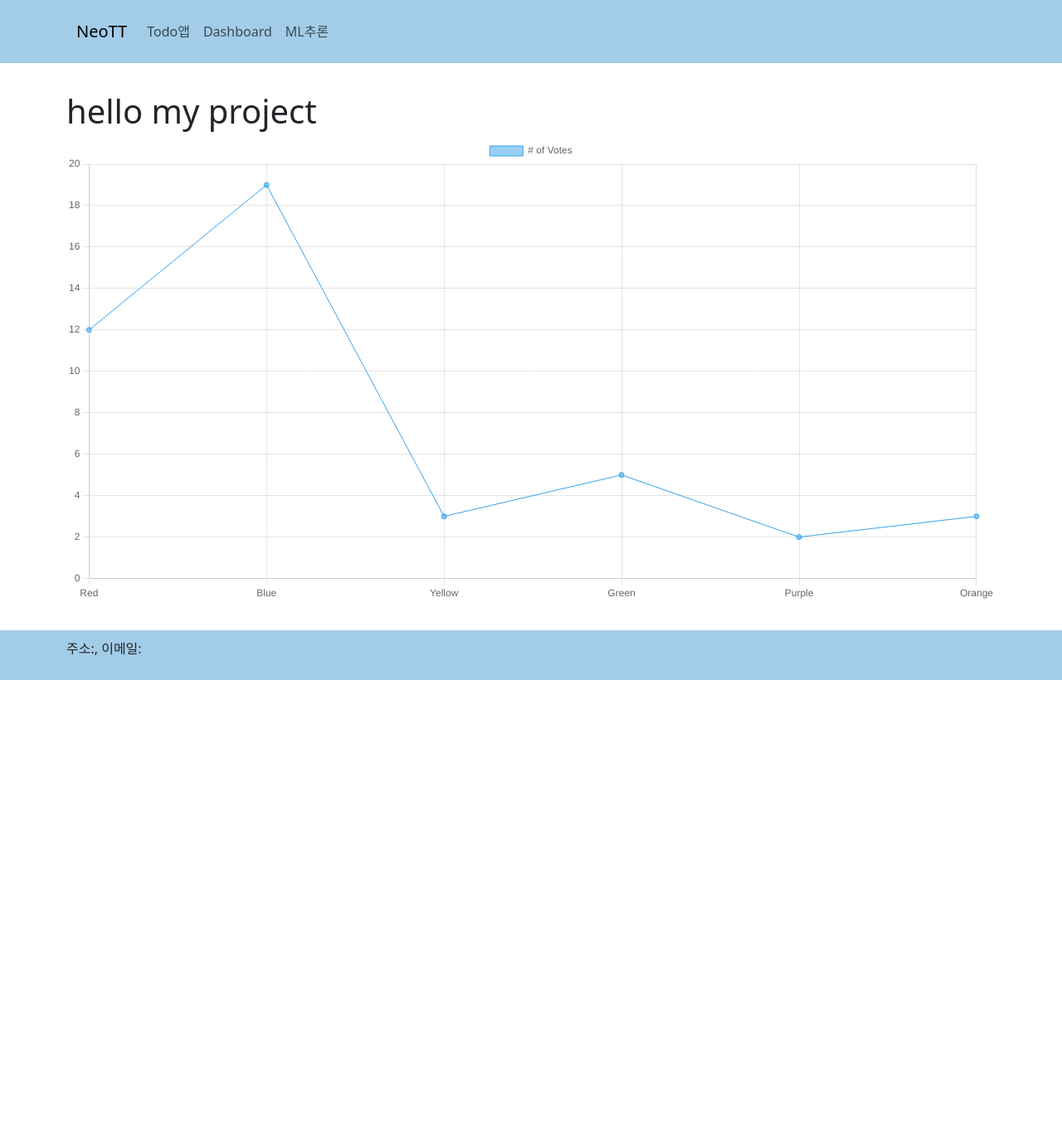
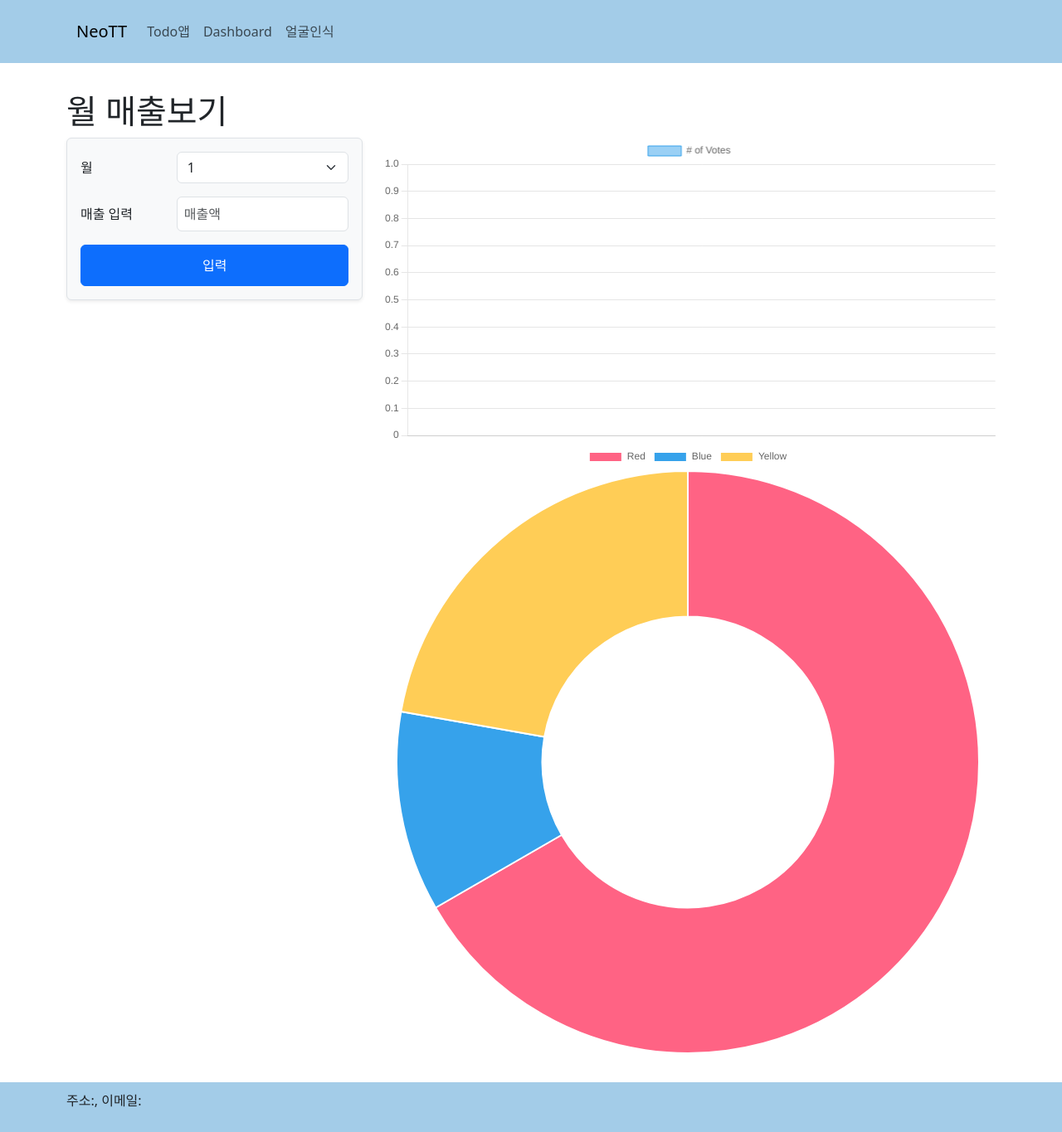
Before and after one commit to happymaker1024/mypjt_fastapi, a FastAPI app: page /dashboard in a window 1280 px wide. Shown: the whole page at 83% size. Before the commit the page ends 820 px from the top, so only its background shows below. Run offline with FastAPI, Linux system fonts and the light colour scheme.

Commit message:
dashboard 기능 완성, face recognition 기본 만들기

```diff
--- a/database.py
+++ b/database.py
@@ -0,0 +1,14 @@
+from sqlalchemy import create_engine
+from sqlalchemy.orm import sessionmaker
+from sqlalchemy.ext.declarative import declarative_base
+
+# DB_URL = 'sqlite:///mypjt.sqlite3'
+DB_URL = 'sqlite:///mypjt.db'
+# 데이터베이스에 연결하는 엔진을 생성하는 함수
+engine = create_engine(DB_URL, connect_args={'check_same_thread': False})
+
+# 데이터베이스와 상호 작용하는 세션을 생성하는 클래스
+SessionLocal = sessionmaker(autocommit=False, autoflush=False, bind=engine)
+
+# SQLAlchemy의 선언적 모델링을 위한 기본 클래스
+Base = declarative_base()
--- a/main.py
+++ b/main.py
@@ -1,8 +1,23 @@
-from fastapi import FastAPI, Request
+from fastapi import FastAPI, Form, Request, Depends
+from fastapi.responses import HTMLResponse, RedirectResponse
 from fastapi.templating import Jinja2Templates
+from database import engine, SessionLocal
+from sqlalchemy.orm import Session
+import models
+
+app = FastAPI()
 
 
-app = FastAPI()
+# models에 정의한 모든 클래스, 연결한 DB엔진에 테이블로 생성
+models.Base.metadata.create_all(bind=engine)
+
+# DB 테이블 CRUD 의존성 주입을 위한 함수 정의
+def get_db():
+    db = SessionLocal()
+    try:
+        yield db
+    finally:
+        db.close()
 
 # html 문서를 위한 객체
 templates = Jinja2Templates(directory="templates")
@@ -17,9 +32,52 @@
         )
 # 대시보드처리 : localhost:8000/dashboard
 @app.get("/dashboard")
-async def dashboard(request: Request):
+async def dashboard(request: Request, db: Session = Depends(get_db)):
     data = "hello my project"
+    # DB 테이블 조회, 월 기준으로 오름차순 정렬
+    sales_datas = db.query(models.Sales).order_by(models.Sales.month.asc())
+    print(sales_datas)
     return templates.TemplateResponse(
         "dashboard.html",
-        {"request": request, "data": data}
+        {"request": request, "data": data, "sales_datas": sales_datas}
         )
+
+## 월 중복시 업데이트 되도록
+@app.post("/dashboard")
+async def create_or_update_sales(request: Request, db: Session = Depends(get_db),
+                                 month: str = Form(...), sales_amount: float = Form(...)):
+
+    # 동일한 month 값이 있는지 확인
+    existing_sale = db.query(models.Sales).filter(models.Sales.month == month).first()
+
+    if existing_sale:
+        # 중복된 데이터가 있을 경우 업데이트
+        existing_sale.sales_amount = sales_amount
+        db.commit()
+        # db.refresh(existing_sale)
+        message = f"{month}의 매출 데이터가 업데이트되었습니다."
+        print(message)
+    else:
+        # 새로운 매출 데이터 저장
+        new_sale = models.Sales(sales_amount=sales_amount, month=month)
+        db.add(new_sale)
+        db.commit()
+        message = f"{month}의 매출 데이터가 새로 추가되었습니다."
+        print(message)
+        # 저장 후 다시 동일한 URL로 리디렉션 (데이터를 새로고침)
+    # 방법1 url="/dashboard" <- 엔드포인트 path를 의미함
+    # return RedirectResponse(url="/dashboard",  status_code=303)
+
+    # 방법2 url=app.url_path_for("dashboard") <- 엔드포인트 함수 호출을 의미함
+    return RedirectResponse(url=app.url_path_for("dashboard"), status_code=303)
+
+
+# /face_recog
+@app.get("/face_recog")
+async def face_recog(request: Request):
+    # 비즈니스 로직 넣기
+    print("얼굴인식 로직")
+    return templates.TemplateResponse(
+    "face_recog.html",
+    {"request": request}
+    )
--- a/templates/dashboard.html
+++ b/templates/dashboard.html
@@ -7,7 +7,7 @@
       position: relative;
     }
 
-    #myChart {
+    #myChart, #myChar2 {
       width: 100% !important;
       height: 100% !important;
     }
@@ -24,23 +24,90 @@
         font-size: 1rem;
     }
 </style>
-    <h1>{{ data }}</h1>
+  <h1>월 매출보기</h1>
+  <div class="row">
+    <div class="col-md-4">
+      <form method="post" action="/dashboard" class="p-3 border rounded shadow-sm bg-light">
+        <div class="row mb-3 align-items-center">
+            <label for="month" class="col-form-label col-sm-4">월</label>
+            <div class="col-sm-8">
+                <!-- <input type="text" class="form-control" id="month" name="month" placeholder="월" required> -->
+                <select name="month" class="form-select" aria-label="Default select example">
+                  <option selected value="1">1</option>
+                  <option value="2">2</option>
+                  <option value="3">3</option>
+                  <option value="4">4</option>
+                  <option value="5">5</option>
+                  <option value="6">6</option>
+                  <option value="7">7</option>
+                  <option value="8">8</option>
+                  <option value="9">9</option>
+                  <option value="10">10</option>
+                  <option value="11">11</option>
+                  <option value="12">12</option>
+                </select>
+
+            </div>
+        </div>
+        <div class="row mb-3 align-items-center">
+            <label for="sales_amount" class="col-form-label col-sm-4">매출 입력</label>
+            <div class="col-sm-8">
+                <input type="text" class="form-control" id="sales_amount" name="sales_amount" placeholder="매출액" required>
+            </div>
+        </div>
+        <div class="d-grid">
+            <button type="submit" class="btn btn-primary">입력</button>
+        </div>
+      </form>
+    </div>
+    <div class="col-md-8">
+
+      <!-- 몇월 : 매출 출력 -->
+      <!-- {{ sales_datas }} -->
+       <!-- {% for data in sales_datas %}
+       <p> {{ data.month }}월 : {{ data.sales_amount }}만원 </p>
+       {% endfor %} -->
+       <!-- <p> 2월 : 40 </p>
+       <p> 3월 : 60 </p> -->
       <div>
+          <!-- chart1 -->
           <canvas id="myChart"></canvas>
       </div>
+      <div>
+          <!-- chart2 -->
+          <canvas id="myChart2"></canvas>
+      </div>
+    </div>
+  </div>
+
+
 
       <script src="https://cdn.jsdelivr.net/npm/chart.js"></script>
 
       <script>
+        // html에서 id의 값이 myChart인 요소
         const ctx = document.getElementById('myChart');
 
         new Chart(ctx, {
           type: 'line',
           data: {
-            labels: ['Red', 'Blue', 'Yellow', 'Green', 'Purple', 'Orange'],
+            // labels: [
+            //     'Red', 'Blue', 'Yellow',
+            //      'Green', 'Purple', 'Orange'
+            //     ],
+            labels: [
+                {% for sd in sales_datas %}
+                '{{ sd.month }}월',
+                {% endfor %}
+                ],
             datasets: [{
               label: '# of Votes',
-              data: [12, 19, 3, 5, 2, 3],
+            //   data: [12, 19, 3, 5, 2, 3],
+              data: [
+              {% for sd in sales_datas %}
+                {{ sd.sales_amount }},
+              {% endfor %}
+              ],
               borderWidth: 1
             }]
           },
@@ -53,6 +120,31 @@
           }
         });
       </script>
-
-
+      <!-- donut chart -->
+      <script>
+        // html에서 id의 값이 myChart2인 요소
+        const ctx2 = document.getElementById('myChart2');
+        const data = {
+            labels: [
+                'Red',
+                'Blue',
+                'Yellow'
+            ],
+            datasets: [{
+                label: 'My First Dataset',
+                data: [300, 50, 100],
+                backgroundColor: [
+                'rgb(255, 99, 132)',
+                'rgb(54, 162, 235)',
+                'rgb(255, 205, 86)'
+                ],
+                hoverOffset: 4
+            }]
+        };
+        const config = {
+            type: 'doughnut',
+            data: data,
+        };
+        new Chart(ctx2, config)
+      </script>
 {% endblock contents %}
--- /dev/null
+++ b/templates/face_recog.html
@@ -0,0 +1,3 @@
+
+
+<h1>얼굴인식</h1>
--- a/templates/navbar.html
+++ b/templates/navbar.html
@@ -15,7 +15,7 @@
                     <a class="nav-link" href="/dashboard">Dashboard</a>
                 </li>
                 <li class="nav-item">
-                    <a class="nav-link" href="#">ML추론</a>
+                    <a class="nav-link" href="/face_recog">얼굴인식</a>
                 </li>
 
                 </ul>
```
Also changed, not shown: models.py (+11 -0 lines). Lines whose indentation alone changed are shown as unchanged.
